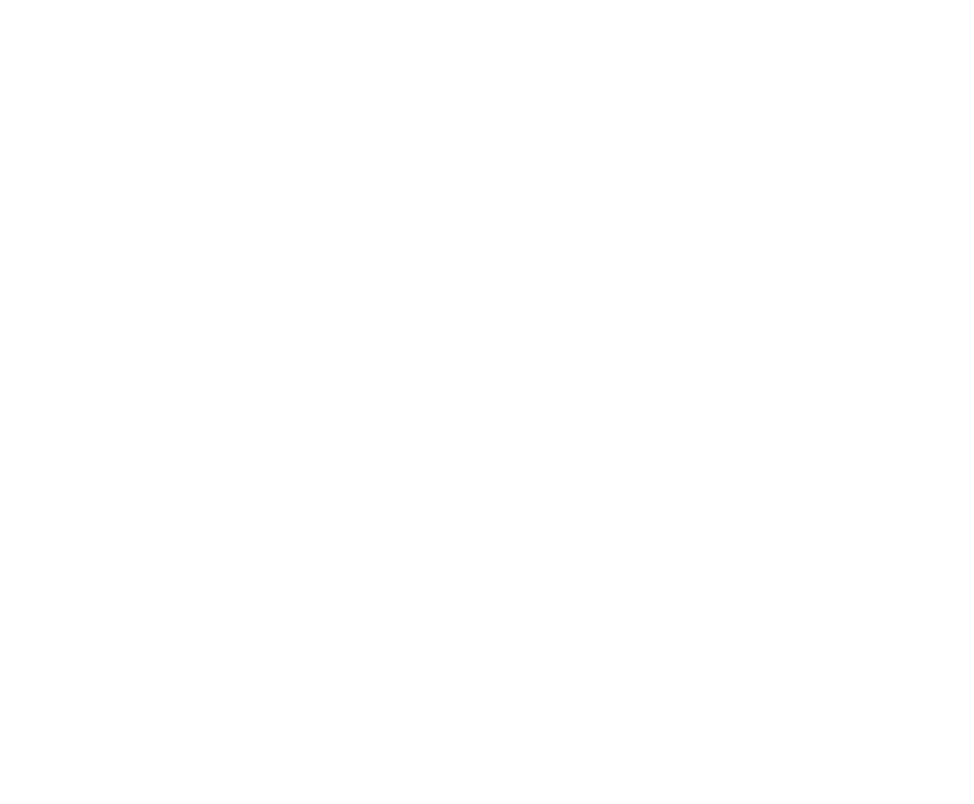
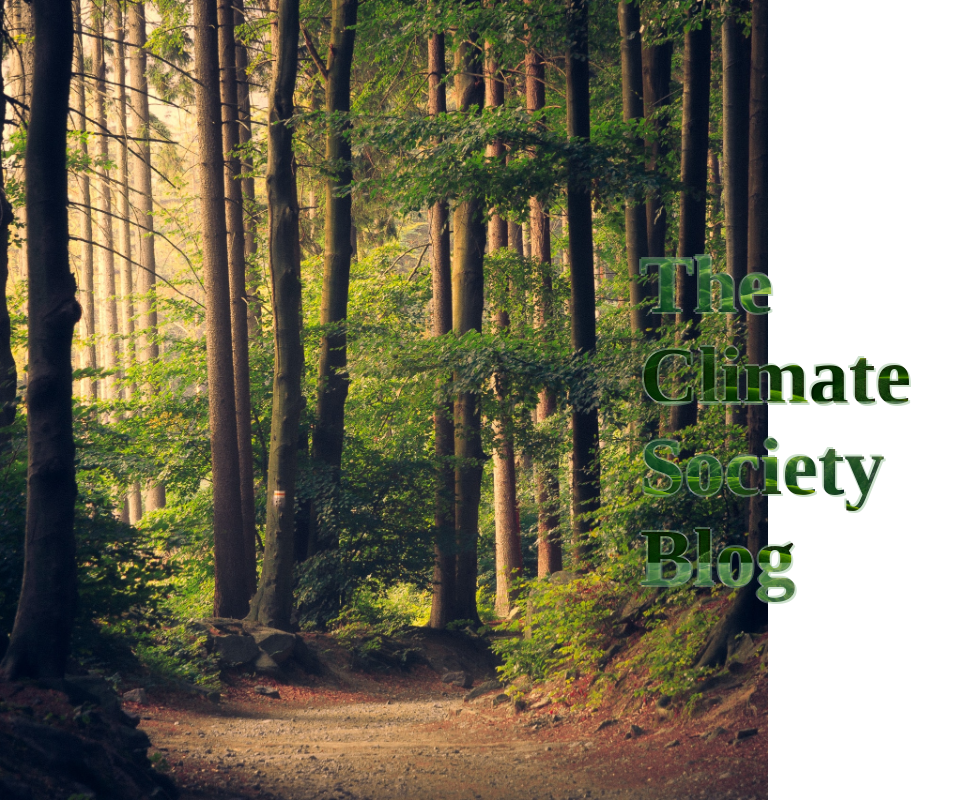
Before and after one commit to veen2718/TheClimateSociety, a plain HTML site: page blog/index.html in a window 1280 px wide. Shown: the whole page, without its empty margins (0-974 px from the left). Drawn offline with Linux system fonts and the light colour scheme.

Commit message:
added blog home page, added animation to elements in header on hover, added photos of team, added box shadow around photos in team

```diff
--- a/blog/index.html
+++ b/blog/index.html
@@ -4,5 +4,21 @@
 </head>
 
 <body>
+    <div class="main">
+        <img src="../assets/blog.jpg" alt="" class = mainImage>
+    </div>
+    <div class="TitleContainer">
 
+    <div class="TitleText TitleClip">
+        The Climate <br>
+        Society<br>
+        Blog
+    </div>
+
+    <div class="TitleText TitleOutline">
+        The Climate <br>
+        Society<br>
+        Blog
+    </div>
+    </div>
 </body>
--- a/css/blog.css
+++ b/css/blog.css
@@ -0,0 +1,55 @@
+:root{
+    --TitleOutlineColor: 255,255,255;
+    --TitleOutlineOpacity1: 0.3;
+}
+
+head,body {
+    margin:0;
+}
+
+.mainImage{
+    width: 60vw;
+    height: 100vh;
+    object-fit: cover;
+}
+
+.TitleText{
+    position: absolute;
+
+    font-size: 10vh;
+    font-weight: bold; /* Bold text to fill more space */
+
+
+
+}
+
+.TitleClip{
+    color: transparent;
+    background-image: url('../assets/blogTitle.jpg');
+    -webkit-background-clip: text;
+    background-clip: text;
+    display: inline-block;
+    background-size: 100%;
+
+    text-shadow:
+        2px 2px 0 rgba(0, 100, 0, 0.2),
+        -2px -2px 0 rgba(0, 100, 0, 0.2);
+    z-index: 2;
+}
+
+.TitleOutline{
+    color: transparent;
+    text-shadow:
+    -2px 0 rgba(var(--TitleOutlineColor),var(--TitleOutlineOpacity1)),
+     0 2px rgba(var(--TitleOutlineColor),var(--TitleOutlineOpacity1)),
+     2px 0 rgba(var(--TitleOutlineColor),var(--TitleOutlineOpacity1)),
+     0 -2px rgba(var(--TitleOutlineColor),var(--TitleOutlineOpacity1));
+    z-index: 1;
+}
+
+.TitleContainer{
+    position: absolute;
+    top:30vh;
+    left:50vw;
+    display: inline-block;
+}
```
Also changed, not shown: css/ourteam.css (+8 -2 lines), css/styles.css (+10 -0 lines), index.html (+4 -3 lines), assets/blog.jpg (added), assets/blogTitle.jpg (added), assets/team/everett.jpeg (added), assets/team/steven.JPG (added).
